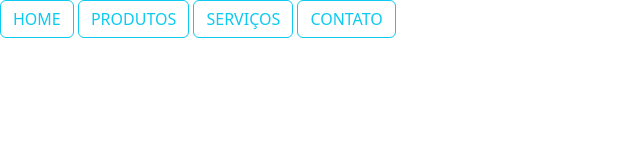
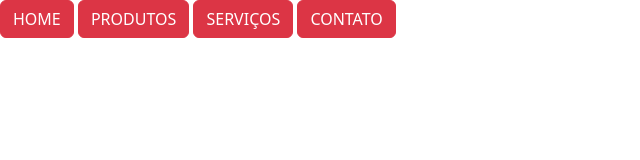
Before and after one commit to mobile-2025/Repo, a plain HTML site: page index.html in a window 1280 px wide. Shown: the whole page, without its empty margins (0-640 px from the left). Drawn offline with nearby package versions, Linux system fonts and the light colour scheme.

Commit message:
ALTERAÇÃO: Promoção de natal.

```diff
--- a/index.html
+++ b/index.html
@@ -7,10 +7,10 @@
     <link href="https://cdn.jsdelivr.net/npm/bootstrap@5.3.3/dist/css/bootstrap.min.css" rel="stylesheet" integrity="sha384-QWTKZyjpPEjISv5WaRU9OFeRpok6YctnYmDr5pNlyT2bRjXh0JMhjY6hW+ALEwIH" crossorigin="anonymous">
 </head>
 <body>
-    <button type="button" class="btn btn-outline-info">HOME</button>
-    <button type="button" class="btn btn-outline-info">PRODUTOS</button>
-    <button type="button" class="btn btn-outline-info">SERVIÇOS</button>
-    <button type="button" class="btn btn-outline-info">CONTATO</button>
+    <button type="button" class="btn btn-danger">HOME</button>
+    <button type="button" class="btn btn-danger">PRODUTOS</button>
+    <button type="button" class="btn btn-danger">SERVIÇOS</button>
+    <button type="button" class="btn btn-danger">CONTATO</button>
 
     <script src="https://cdn.jsdelivr.net/npm/bootstrap@5.3.3/dist/js/bootstrap.bundle.min.js" integrity="sha384-YvpcrYf0tY3lHB60NNkmXc5s9fDVZLESaAA55NDzOxhy9GkcIdslK1eN7N6jIeHz" crossorigin="anonymous"></script>
 </body>
```
